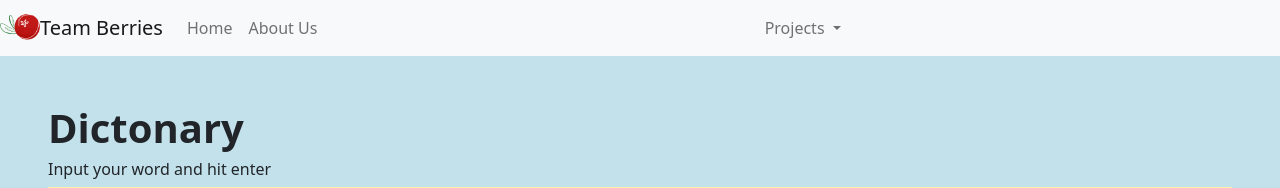
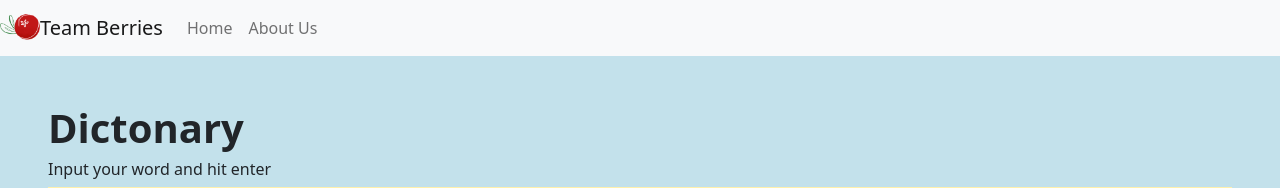
Before and after one commit to lwu1822/team_flask_portfolio, a Flask app: page / in a window 1280 px wide. Shown: the top 188 px of the page. Run offline with Flask 2, Linux system fonts and the light colour scheme.

Commit message:
removed dropdown menu

```diff
--- a/templates/layouts/navbar.html
+++ b/templates/layouts/navbar.html
@@ -14,7 +14,7 @@ This HTML is setup as a fragment allowing it to be "included" by other HTML file
             <a class="nav-link" href={{ url_for('stub') }}>About Us</a>
         </div>
     </div>
-    <div class="collapse navbar-collapse" id="navbarNavDarkDropdown">
+    <!-- <div class="collapse navbar-collapse" id="navbarNavDarkDropdown">
         <ul class="navbar-nav">
             <li class="nav-item dropdown">
                 <a class="nav-link dropdown-toggle" href="#" id="navbarDarkDropdownMenuLink" role="button" data-bs-toggle="dropdown" aria-expanded="false">
@@ -28,5 +28,5 @@ This HTML is setup as a fragment allowing it to be "included" by other HTML file
                 </ul>
             </li>
         </ul>
-    </div>
+    </div> -->
 </nav>
```
